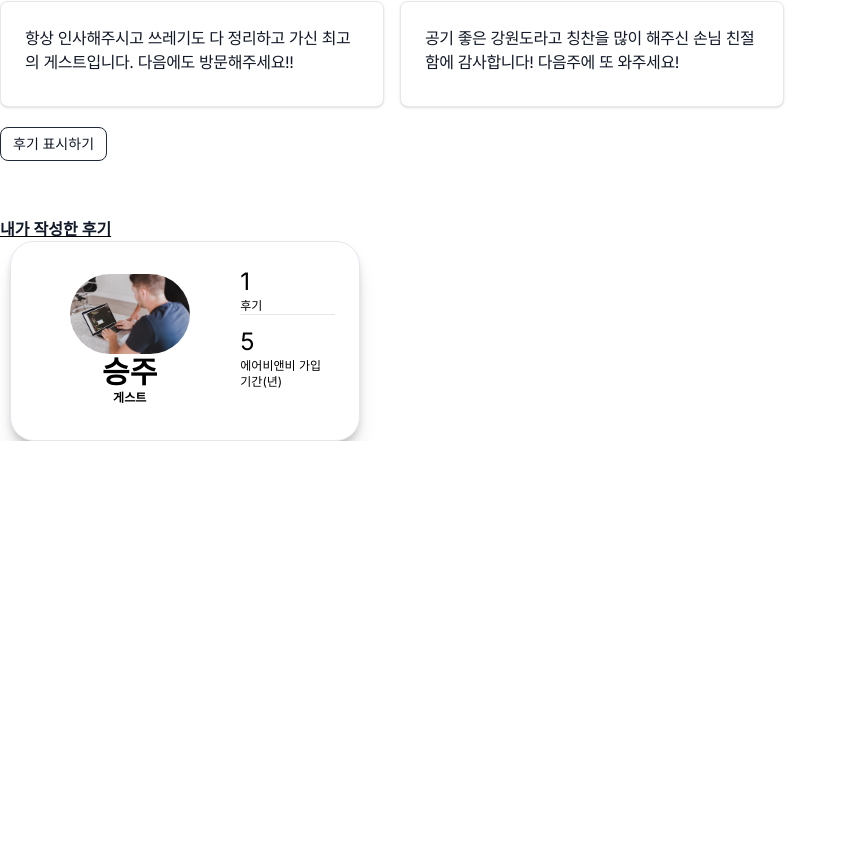
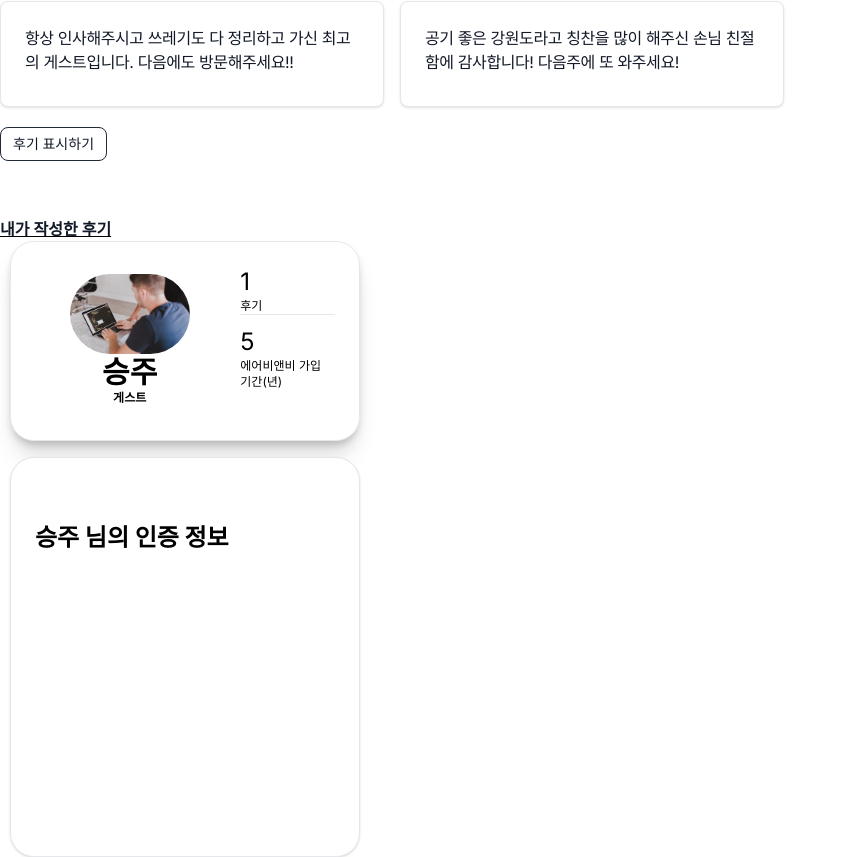
Before and after one commit to wjdsheep15/airbnb-clone-project-front, a Next.js app: page /users/show/1 in a window 1280 px wide. Shown: the part 375-1232 px from the top of the page, without its empty margins (0-847 px from the left). Before the commit the page ends 816 px from the top, so only its background shows below. Built offline with nearby package versions, Linux system fonts and the light colour scheme.

Commit message:
Feat: 인증 정보 바깥 블록 생성

```diff
--- a/src/app/users/show/[id]/page.tsx
+++ b/src/app/users/show/[id]/page.tsx
@@ -1,3 +1,4 @@
+import Authinfo from "@/components/profile/authinfo";
 import Identification from "@/components/profile/identification";
 import Introduction from "@/components/profile/introduction";
 import Review from "@/components/profile/review";
@@ -8,6 +9,7 @@ export default function UserProfilePage() {
       <Introduction name="승주" />
       <Review name="승주" />
       <Identification name="승주" />
+      <Authinfo name="승주" />
     </section>
   );
 }
--- /dev/null
+++ b/src/components/profile/authinfo.tsx
@@ -0,0 +1,17 @@
+export default function authinfo({ name }: { name: string }) {
+  return (
+    <div className="relative mt-4 block w-[350px] h-[400px] p-6 bg-white border border-gray-200 rounded-s-3xl  rounded-e-3xl shadow left-[10px] ">
+      <div className="flex flex-col">
+        <div>
+          {/* 세로 칸 위 */}
+          <h2 className="text-2xl font-bold dark:text-white mt-10">
+            {name} 님의 인증 정보
+          </h2>
+        </div>
+        <div>{/* 세로 칸 아래 */}</div>
+      </div>
+    </div>
+  );
+}
+
+//"block max-w-sm p-6 border-gray-200"
```
